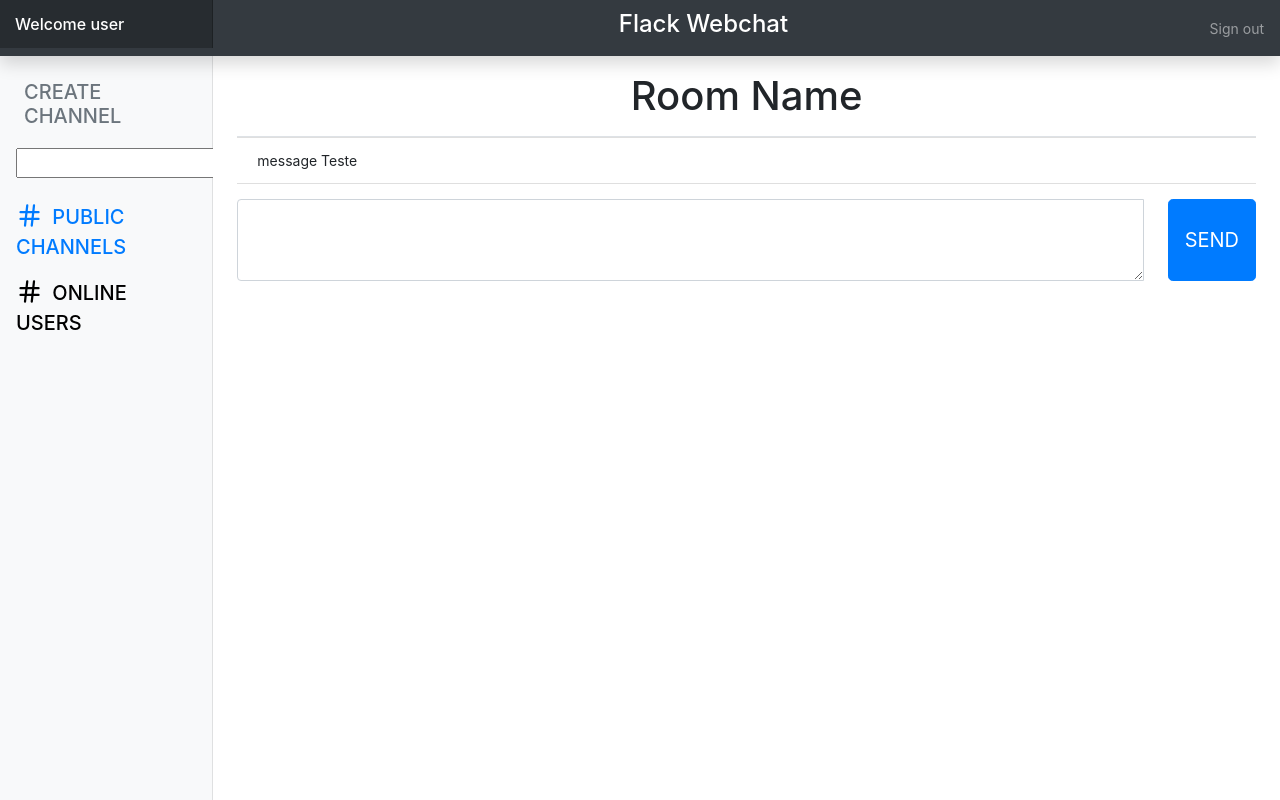
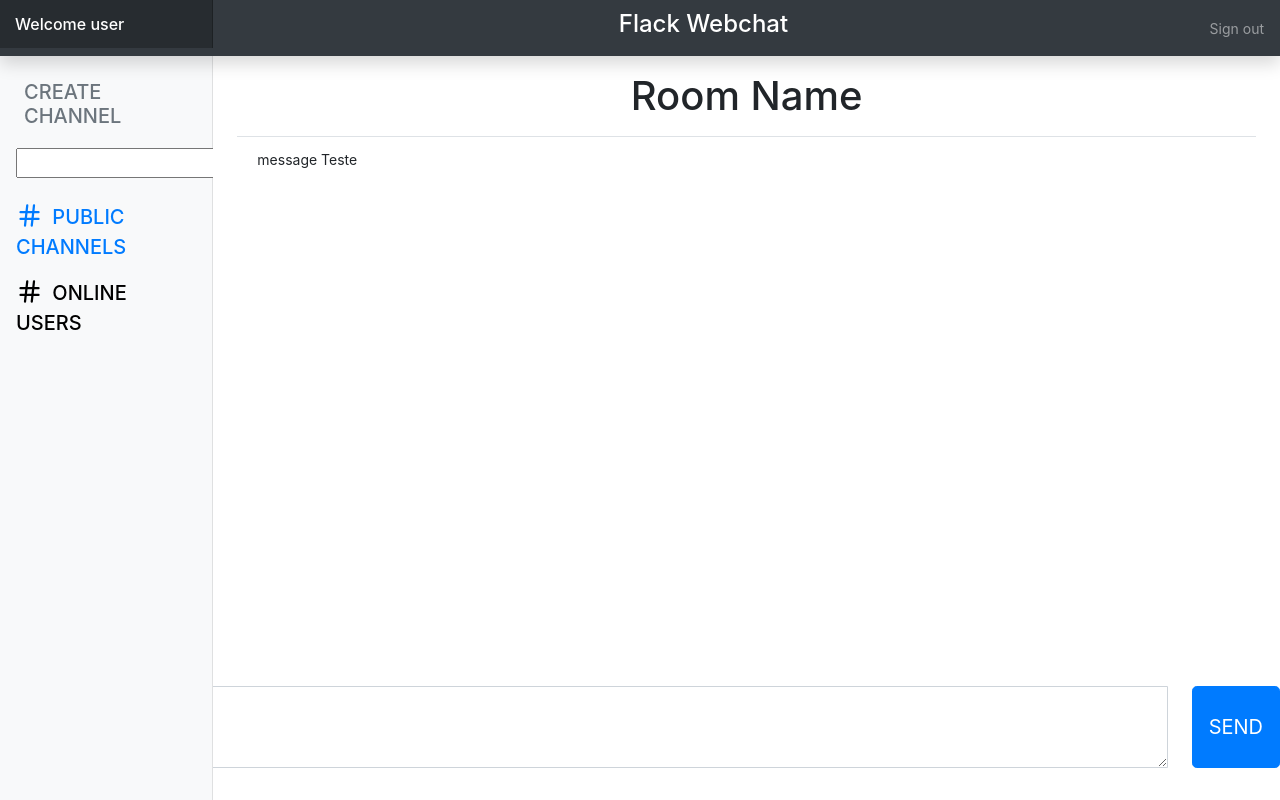
Before and after one commit to leozitor-cs50web/CS50Project2, a Flask app: page / in a window 1280 px wide. Run offline with Flask 2, Linux system fonts and the light colour scheme; some libraries are stand-ins or nearby versions.

Commit message:
layout almost ready

```diff
--- a/static/css/index.css
+++ b/static/css/index.css
@@ -40,7 +40,7 @@
 .sidebar-sticky {
     position: relative;
     top: 0;
-    height: calc(100vh - 48px);
+    height: calc(100vh - 130px);
     padding-top: .5rem;
     overflow-x: hidden;
     overflow-y: auto; /* Scrollable contents if viewport is shorter than content. */
@@ -93,6 +93,7 @@
 
 [role="main"] {
     padding-top: 48px; /* Space for fixed navbar */
+    height: calc(100vh - 130px);
 }
 
 /*
--- a/static/js/index.js
+++ b/static/js/index.js
@@ -162,7 +162,7 @@
     const button = document.createElement('button')
     div.className = "d-flex justify-content-between"
     div2.className = "d-flex justify-content-center"
-    li.className = "list-group-item"
+    li.className = "list-group-item p-2"
     span.className = "title"
     spn.innerHTML = "&times;"
     p.className = "text-break"
--- a/templates/index.html
+++ b/templates/index.html
@@ -90,16 +90,19 @@
             <div class="d-flex justify-content-center flex-wrap flex-md-nowrap align-items-center pt-4 pb-2 border-bottom">
                 <h1 id="roomName" class="text-center">Room Name</h1>
             </div>
-            <ul id="conversationList" class="list-group list-group-flush">
-                <li class="list-group-item"> message Teste</li>
-            </ul>
-            <div class="input-group pt-3">
-                <textarea id="textMessage" class="form-control p-3" aria-label="With textarea"></textarea>
-                <button id="sendBtn" type="button" class="btn btn-primary btn-lg ml-4">SEND</button>
+            <div>
+                <ul id="conversationList" class="list-group list-group-flush ">
+                    <li class="list-group-item"> message Teste</li>
+                </ul>
             </div>
         </main>
     </div>
-
+    <div class="row">
+        <div class="input-group pt-3">
+            <textarea id="textMessage" class="form-control p-3" aria-label="With textarea"></textarea>
+            <button id="sendBtn" type="button" class="btn btn-primary btn-lg ml-4">SEND</button>
+        </div>
+    </div>
 </div>
 
 <!-- Bootstrap core JavaScript
```
